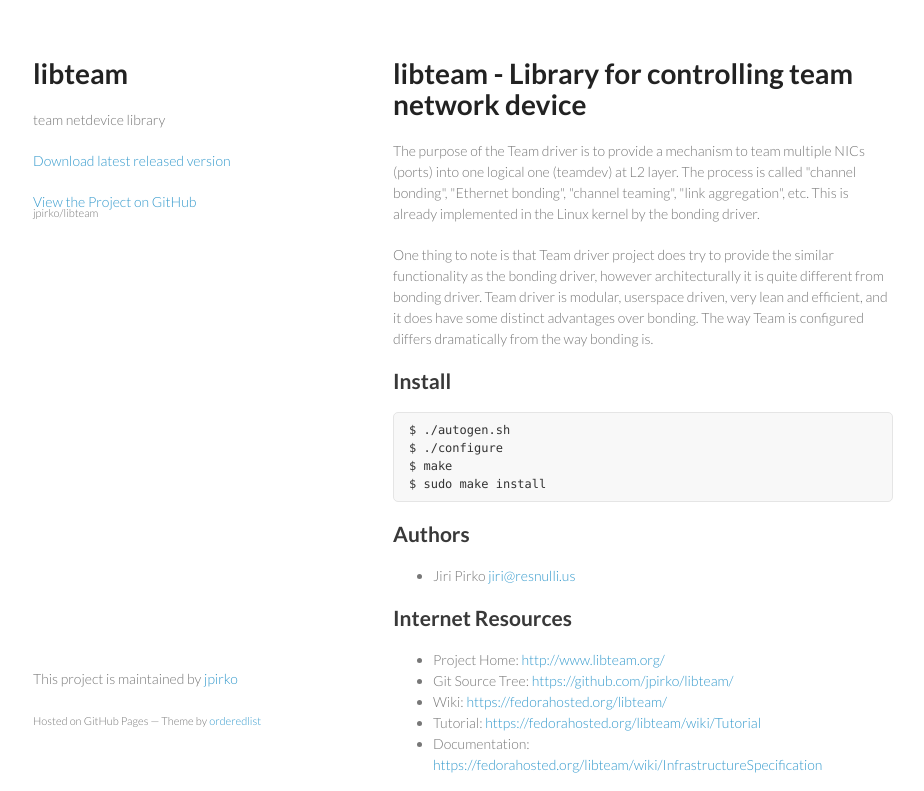
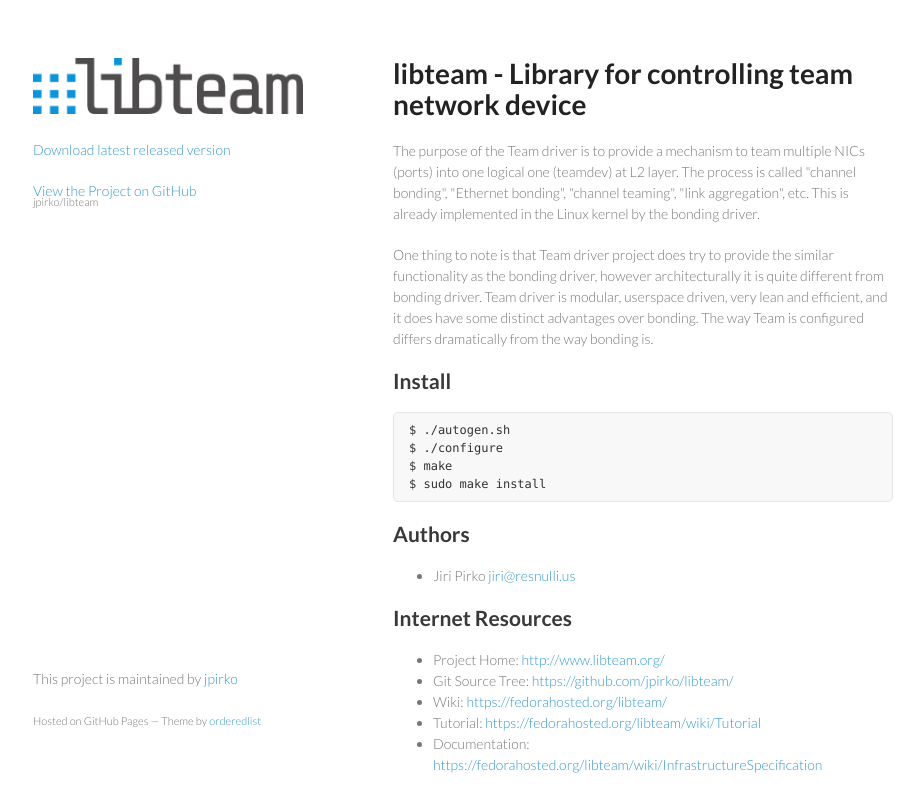
Before and after one commit to jpirko/libteam, a plain HTML site: page index.html in a window 1280 px wide. Shown: the top 791 px of the page, without its empty margins (177-1101 px from the left). Drawn offline with Linux system fonts and the light colour scheme.

Commit message:
add libteam logo
Signed-off-by: Jiri Pirko <jiri@resnulli.us>

```diff
--- a/index.html
+++ b/index.html
@@ -15,8 +15,9 @@
   <body>
     <div class="wrapper">
       <header>
-        <h1>libteam</h1>
-        <p>team netdevice library</p>
+        <p>
+          <img src="libteam_logo_smaller.png" alt="libteam project" />
+	</p>
 
         <p class="view"><a href="files/libteam-latest.tar.gz">Download latest released version</a></p>
 
```
Also changed, not shown: libteam_logo_smaller.png (added).
